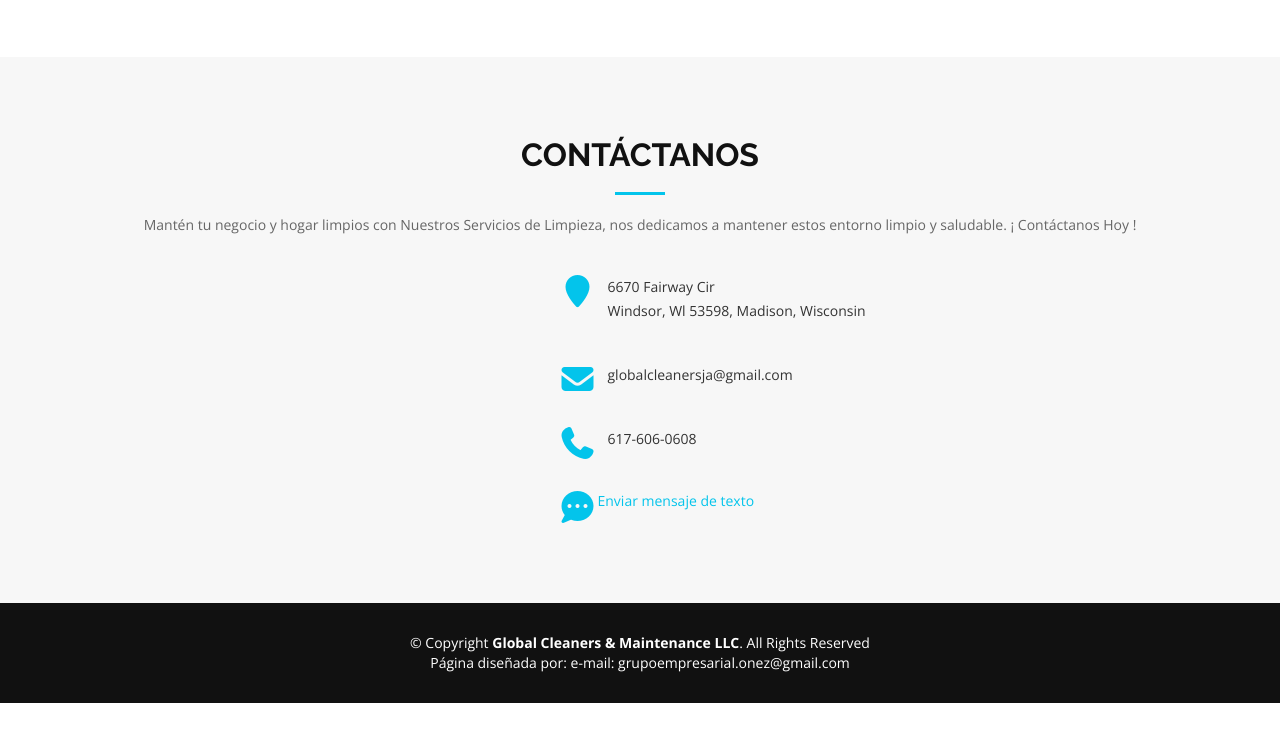
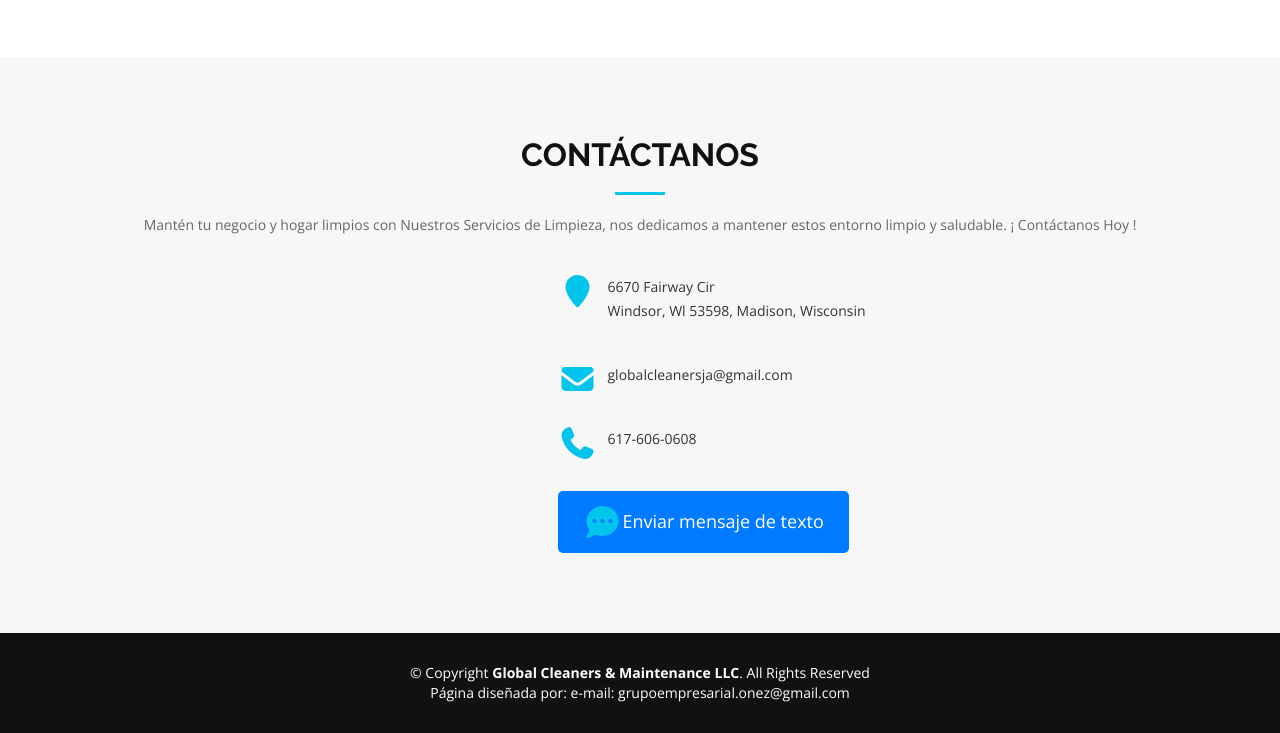
Before and after one commit to globalcleanersja/w, a plain HTML site: page index.html in a window 1280 px wide. Shown: the part 4967-5700 px from the top of the page. Before the commit the page ends 5670 px from the top, so only its background shows below. Drawn offline with nearby package versions, Linux system fonts and the light colour scheme.

Commit message:
Update style.css

```diff
--- a/css/style.css
+++ b/css/style.css
@@ -837,6 +837,26 @@ body.mobile-nav-active #mobile-nav-toggle {
   background: #25d8fc;
 }
 
+/* Estilos para el contenedor responsive sms */
+.container-sms {
+  display: flex;
+  align-items: center;
+}
+.sms-link {
+  display: inline-flex;
+  align-items: center;
+  padding: 15px 25px;
+  font-size: 18px;
+  color: #fff;
+  background-color: #007bff;
+  border-radius: 5px;
+  text-decoration: none;
+  transition: background-color 0.3s ease;
+}
+.sms-link:hover {
+  background-color: #0056b3;
+}
+
 /*--------------------------------------------------------------
 # Footer
 --------------------------------------------------------------*/
```
